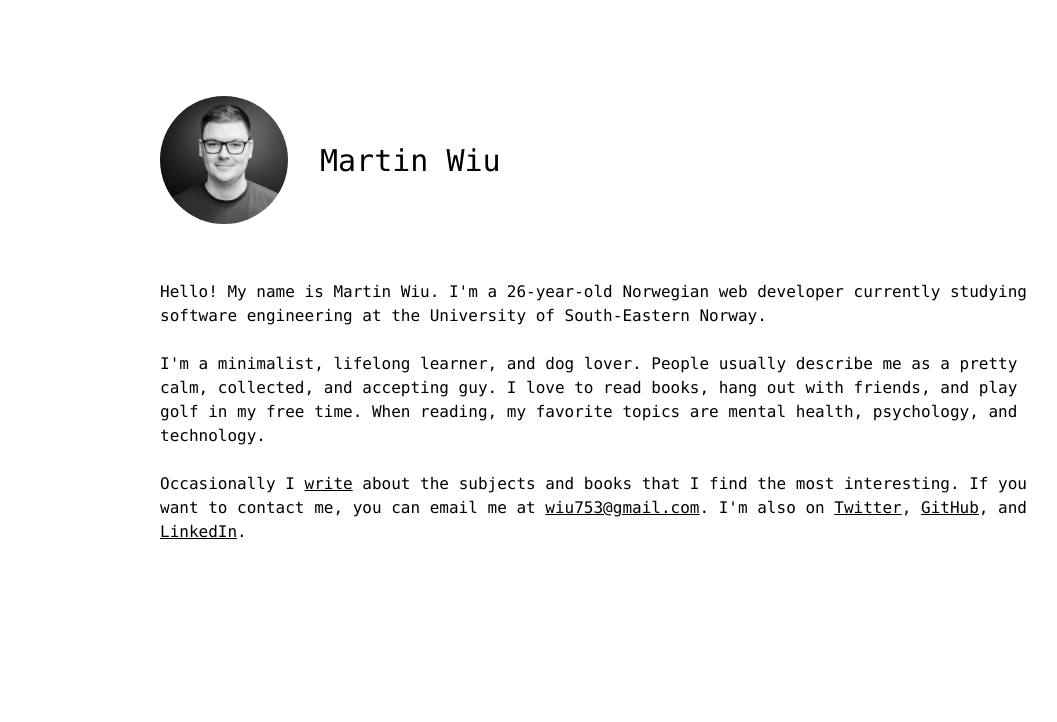
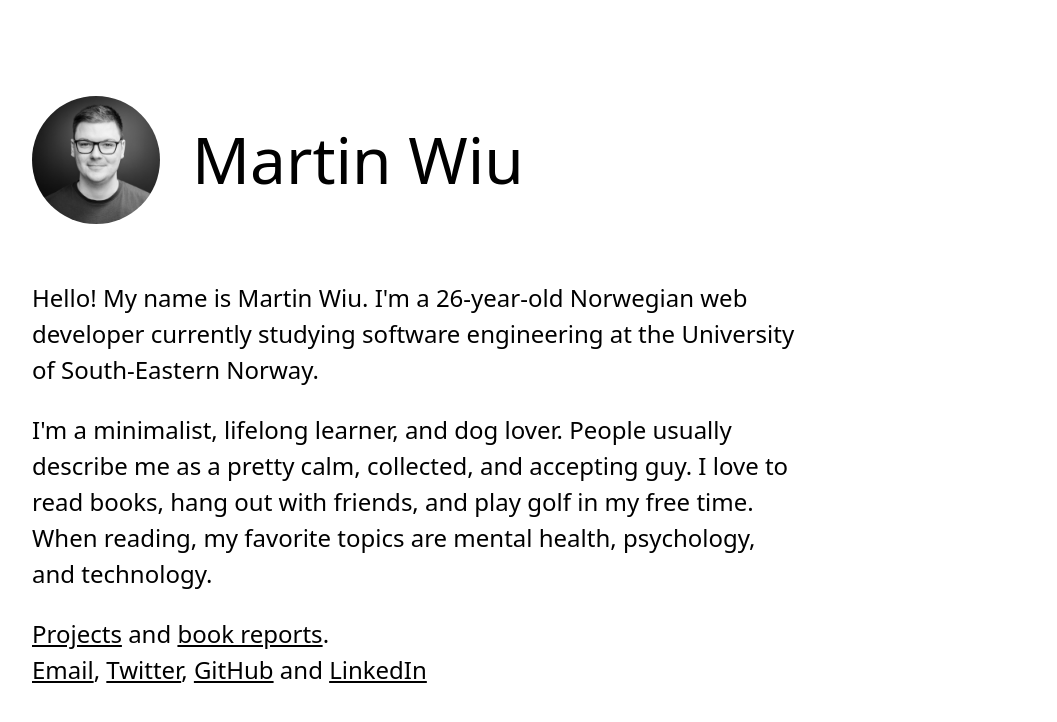
Before and after one commit to wiu753/martinwiu.com, a Nuxt app: page / in a window 1280 px wide. Shown: the top 722 px of the page, without its empty margins (32-1089 px from the left). Built offline with nearby package versions, Linux system fonts and the light colour scheme; what @tailwindcss/ui would draw is missing.

Commit message:
Update styles and clean up some old unused code

```diff
--- a/assets/css/global.css
+++ b/assets/css/global.css
@@ -1,4 +1,3 @@
 html {
-  @apply font-mono;
   @apply antialiased;
 }
--- a/components/Navbar.vue
+++ b/components/Navbar.vue
@@ -8,56 +8,10 @@
           src="/martinwiu.jpeg"
           alt="Picture of Martin Wiu"
         />
-        <div class="flex ml-4 sm:ml-8 sm:text-3xl">
+        <div class="flex ml-4 sm:ml-8 md:text-6xl sm:text-3xl text-2xl">
           Martin Wiu
         </div>
       </div>
     </div>
   </nav>
 </template>
-
-<script>
-export default {
-  name: 'Navbar',
-
-  computed: {
-    mobileMenu() {
-      return this.$store.state.ui.mobileMenu
-    }
-  },
-
-  methods: {
-    toggleMobileMenu() {
-      this.$store.dispatch('ui/toggleMobileMenu')
-    }
-  }
-}
-</script>
-
-<style scoped>
-a.mobile.nuxt-link-active {
-  @apply border-black;
-  @apply text-gray-900;
-  @apply bg-gray-100;
-}
-
-a.mobile.nuxt-link-active:focus,
-a.mobile.nuxt-link-active:hover {
-  @apply bg-gray-200;
-  @apply border-black;
-}
-
-a.desktop.nuxt-link-active {
-  @apply border-black;
-  @apply text-black;
-}
-
-a.desktop.nuxt-link-active:focus,
-a.desktop.nuxt-link-active:hover {
-  @apply border-black;
-}
-
-.desktop {
-  margin-bottom: -2px;
-}
-</style>
--- a/layouts/default.vue
+++ b/layouts/default.vue
@@ -1,5 +1,7 @@
 <template>
-  <div class="flex flex-col max-w-4xl min-h-screen mx-4 lg:mx-auto sm:mx-16">
+  <div
+    class="flex flex-col max-w-3xl min-h-screen mx-4 sm:mx-16 lg:text-2xl md:text-xl"
+  >
     <Navbar class="border-b sm:border-b-0 sm:shadow sm:shadow-none" />
     <nuxt class="flex-1 mt-12" />
   </div>
@@ -14,28 +16,3 @@ export default {
   }
 }
 </script>
-
-<style scoped>
-/* Warning, this is not scoped */
-.slide-left-enter-active,
-.slide-left-leave-active,
-.slide-right-enter-active,
-.slide-right-leave-active {
-  transition-duration: 0.2s;
-  transition-property: height, opacity, transform;
-  transition-timing-function: cubic-bezier(0.55, 0, 0.1, 1);
-  overflow: hidden;
-}
-
-.slide-left-enter,
-.slide-right-leave-active {
-  opacity: 0;
-  transform: translate(2em, 0);
-}
-
-.slide-left-leave-active,
-.slide-right-enter {
-  opacity: 0;
-  transform: translate(-2em, 0);
-}
-</style>
--- a/pages/index.vue
+++ b/pages/index.vue
@@ -1,9 +1,9 @@
 <template>
   <main>
     <p class="mb-6">
-      Hello! My name is Martin Wiu. I'm a 26-year-old Norwegian web developer
-      currently studying software engineering at the University of South-Eastern
-      Norway.
+      Hello! My name is Martin Wiu. I'm a {{ age }}-year-old Norwegian web
+      developer currently studying software engineering at the University of
+      South-Eastern Norway.
     </p>
     <p class="mb-6">
       I'm a minimalist, lifelong learner, and dog lover. People usually describe
@@ -11,24 +11,30 @@
       hang out with friends, and play golf in my free time. When reading, my
       favorite topics are mental health, psychology, and technology.
     </p>
-    <p>
-      Occasionally I
+    <p class="flex flex-col">
+      <span>
+        <a
+          class="underline"
+          href="https://wiu.notion.site/54f303fec6344fdf945bdf7dcb510add?v=f34189ff94f340d69640a3869f0123f5"
+          >Projects</a
+        >
+        and
         <a
           class="underline"
           href="https://wiu.notion.site/5e0b9db08c7f4ef69deffb8114db309e"
-        >write</a
-      >
-      about the subjects and books that I find the most interesting. If you want
-      to contact me, you can email me at
-      <a class="underline" href="mailto:wiu753@gmail.com">wiu753@gmail.com</a>.
-      I'm also on
+          >book reports</a
+        >.
+      </span>
+      <span>
+        <a class="underline" href="mailto:wiu753@gmail.com">Email</a>,
         <a href="https://www.twitter.com/wiu753" class="underline">Twitter</a>,
-      <a href="https://www.github.com/wiu753" class="underline">GitHub</a>, and
+        <a href="https://www.github.com/wiu753" class="underline">GitHub</a> and
         <a
           href="https://www.linkedin.com/in/martin-wiulsr%C3%B8d-3a1412161/"
           class="underline"
           >LinkedIn</a
-      >.
+        >
+      </span>
     </p>
   </main>
 </template>
```
Also changed, not shown: 1 other file (tests, documents, lock files or other folders). Lines whose indentation alone changed are shown as unchanged.
